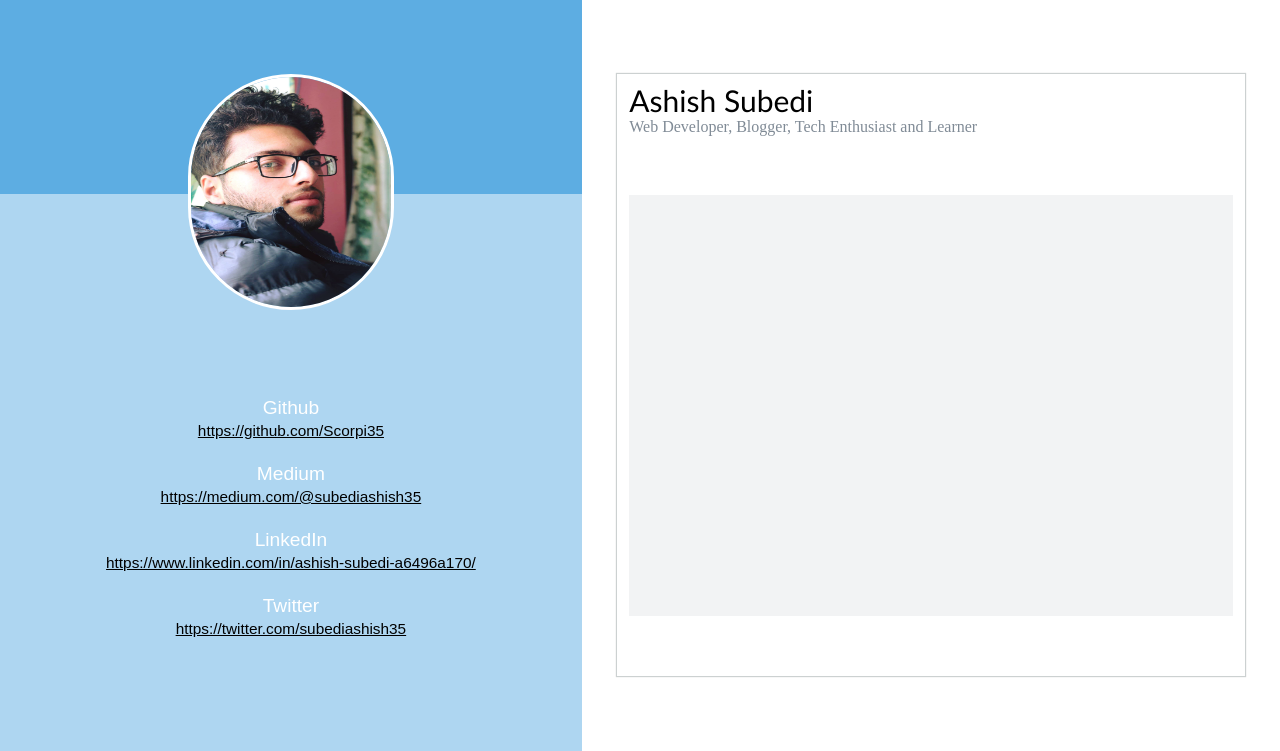
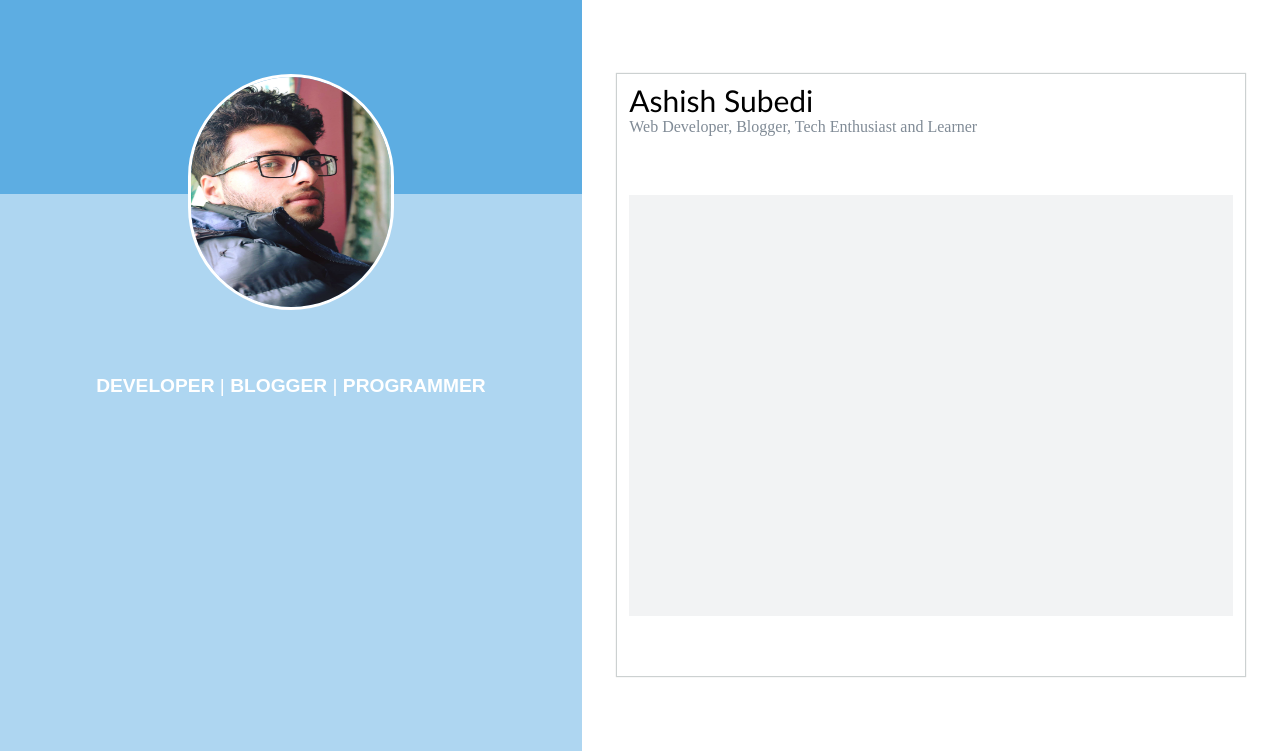
Before and after one commit to Scorpi35/Django-GLM, a Django app: page /HomePage/ in a window 1280 px wide. Shown: the part 49-800 px from the top of the page. Run offline with Django 3.2, Linux system fonts and the light colour scheme.

Commit message:
Update index.html

```diff
--- a/HomePage/templates/HomePage/index.html
+++ b/HomePage/templates/HomePage/index.html
@@ -21,32 +21,10 @@
                 </center>
             </div>
             <div id="Other_Profiles">
-                <center><br/>
-                    <header>Github</header>
-                    <profile_link>
-                        <a href="https://github.com/Scorpi35">
-                            https://github.com/Scorpi35
-                        </a>
-                    </profile_link><br/><br/>
-                    <header>Medium</header>
-                    <profile_link>
-                        <a href="https://medium.com/@subediashish35">
-                            https://medium.com/@subediashish35
-                        </a>
-                    </profile_link><br/><br/>
-                    <header>LinkedIn</header>
-                    <profile_link>
-                        <a href="https://www.linkedin.com/in/ashish-subedi-a6496a170/">
-                            https://www.linkedin.com/in/ashish-subedi-a6496a170/
-                        </a>
-                    </profile_link><br/><br/>
-                    <header>Twitter</header>
-                    <profile_link>
-                        <a href="https://twitter.com/subediashish35">
-                            https://twitter.com/subediashish35
-                        </a>
-                    </profile_link>
+                <center>
+                    <B>DEVELOPER</B> | <b>BLOGGER</b> | <b>PROGRAMMER</b><br/><br/>
                 </center>
+
             </div>
         </div>
         <div id="Personal_Description">
```
